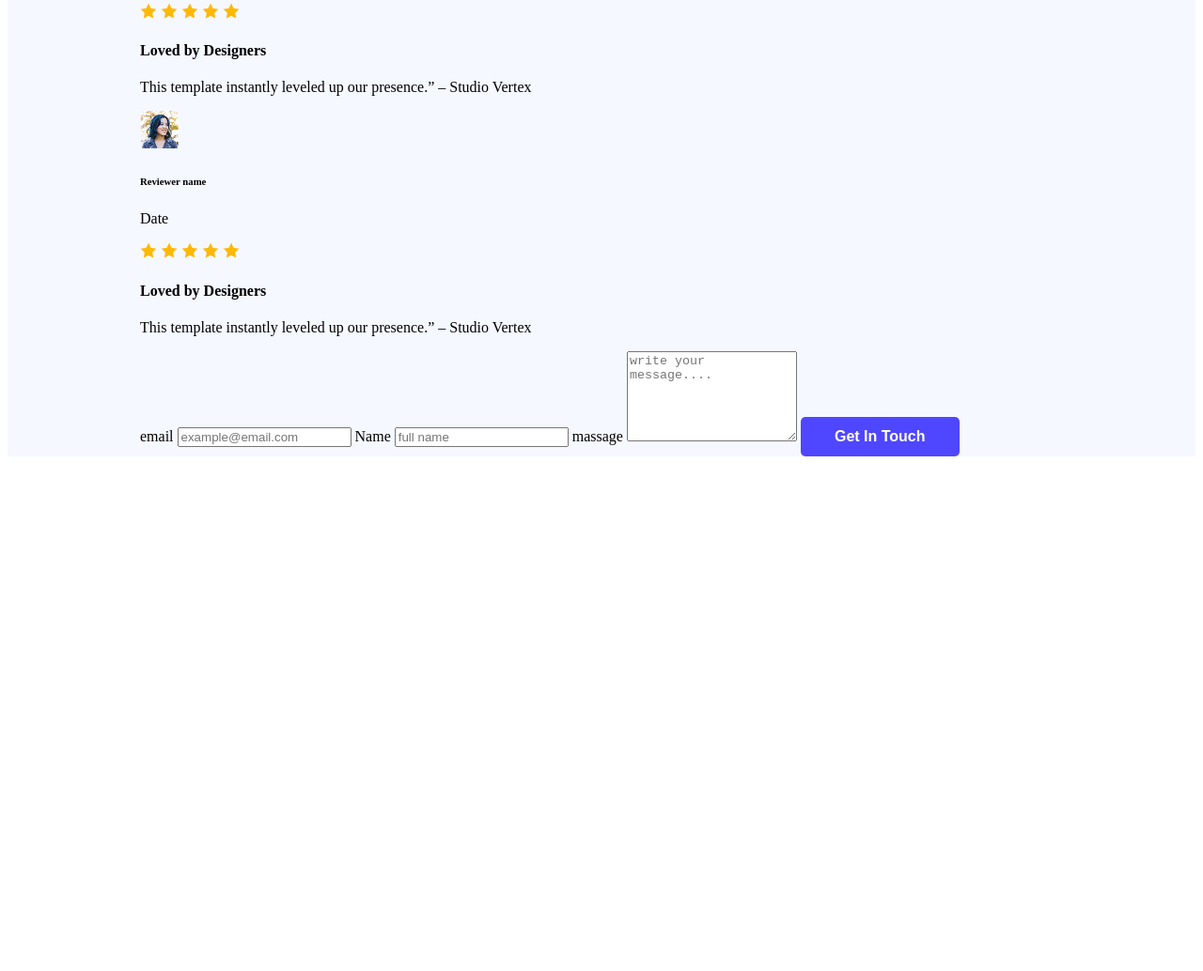
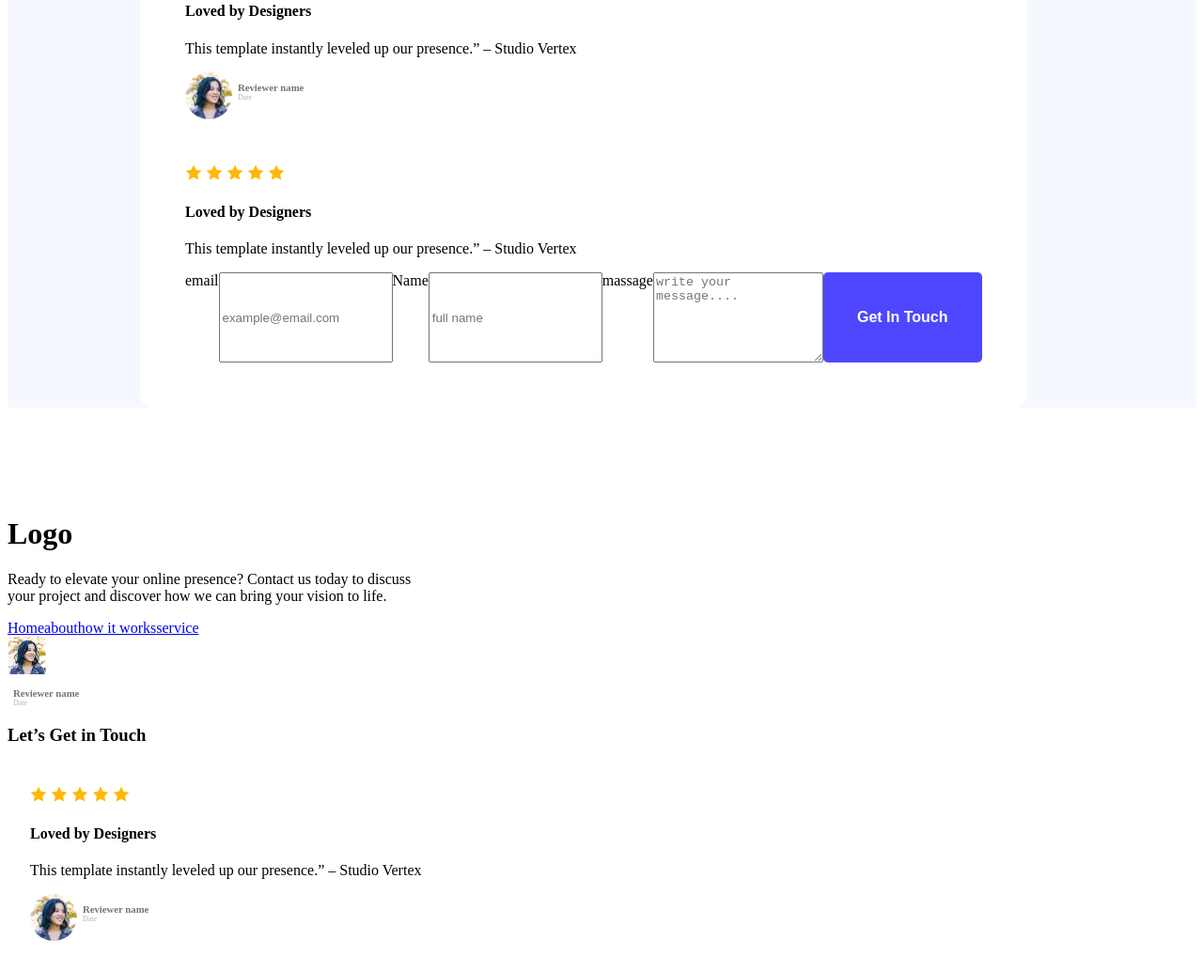
Before and after one commit to mdmahedihasan11/my-assinment, a plain HTML site: page index.html in a window 1280 px wide. Shown: the part 1976-3010 px from the top of the page at 94% size. Before the commit the page ends 2578 px from the top, so only its background shows below. Drawn offline with Linux system fonts and the light colour scheme.

Commit message:
review-date

```diff
--- a/index.html
+++ b/index.html
@@ -117,3 +117,47 @@
         </form>
     </div>
 </div>
+
+
+
+
+    </main>
+    <footer>
+<h1 class="footer-logo Inter">Logo</h1>
+<p class="footer-description Raleway">Ready to elevate your online presence? Contact us today to discuss <br>your project and discover how we can bring your vision to life.</p>
+ <div class="link"> <a href="http://" target="_blank" rel="noopener noreferrer">Home</a><a href="http://" target="_blank" rel="noopener noreferrer">about</a><a href="http://" target="_blank" rel="noopener noreferrer">how it works</a><a href="http://" target="_blank" rel="noopener noreferrer">service</a>
+
+ </div>
+</footer>             <img src="Assets/avatar.png" alt="">
+                <div class="review-profile-info"><h6 class="review-name">Reviewer name</h6>
+                <p class="review-date">Date</p></div>
+            </div>
+        </div>
+    </div>
+</section>
+
+
+
+
+<!-- contact us section -->
+
+
+<div class="contact-container">
+    <div class="contact-heading">
+        <h3 class="contact-title Raleway">Let’s Get in Touch</h3>
+    </div>
+    <div >
+        <form action="" class="contact-form">       </div>
+        <div class="review-item">
+            <img src="Assets/icon-star.png" alt="">
+            <img src="Assets/icon-star.png" alt="">
+            <img src="Assets/icon-star.png" alt="">
+            <img src="Assets/icon-star.png" alt="">
+            <img src="Assets/icon-star.png" alt="">
+            <h4 class="review-item-heading">Loved by Designers</h4>
+            <p class="review-item-description">This template instantly leveled up our presence.” – Studio Vertex</p>
+            <div class="review-profile">
+                <img src="Assets/avatar.png" alt="">
+                <div class="review-profile-info"><h6 class="review-name">Reviewer name</h6>
+                <p class="review-date">Date</p></div>
+            </div>
--- a/style.css
+++ b/style.css
@@ -180,3 +180,48 @@ margin: 0px;
 font-size: 42px;
 text-align: center;
 }
+
+.review-container .row-2{
+    display: flex;
+    gap:20px;
+}
+
+.review-item{
+    background-color: white;
+    border-radius: 14px;
+    padding: 24px;
+}
+.review-item-heading{
+
+}
+.review-item-description{
+
+}
+.review-profile{
+  display: flex;
+}
+
+.review-profile img{
+    border-radius: 25px;
+    object-fit: cover;
+    width: 50px;
+    height: 50px;
+    margin: 0 ;
+}
+
+.review-profile-info{
+    padding-top: 10px;
+    padding-left: 6px;
+}
+
+.review-name{
+
+    color: rgb(117,117,117);
+    margin: 0px;
+
+}
+.review-date{
+    color: rgb(179,179,179);
+    margin: 0;
+    font-size: 8px;
+}
```
